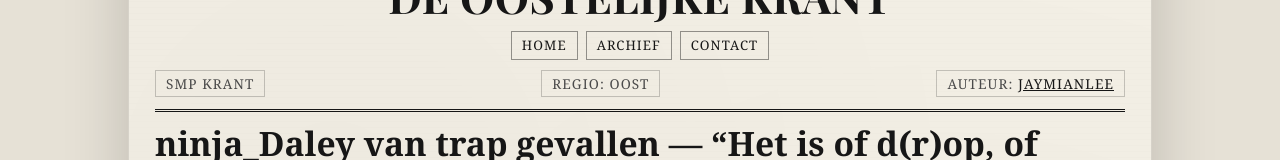
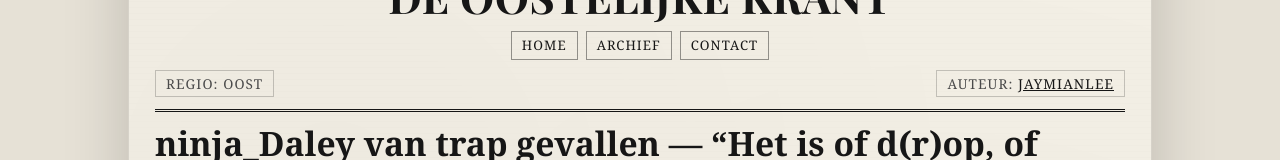
Before and after one commit to Jaymian-Lee/deoostelijkekrant, a website: page index.html in a window 1280 px wide. Shown: the part 169-329 px from the top of the page. Drawn offline with nearby package versions, Linux system fonts and the light colour scheme.

Commit message:
Verwijder 'SMP Krant' label op home

```diff
--- a/index.html
+++ b/index.html
@@ -56,7 +56,6 @@
       <a href="contact.html">Contact</a>
     </div>
     <div class="meta">
-      <span class="tag">SMP Krant</span>
       <span class="tag">Regio: Oost</span>
       <span class="tag">Auteur: <a href="https://twitch.tv/jaymianlee" target="_blank" rel="noopener">JaymianLee</a></span>
     </div>
```
